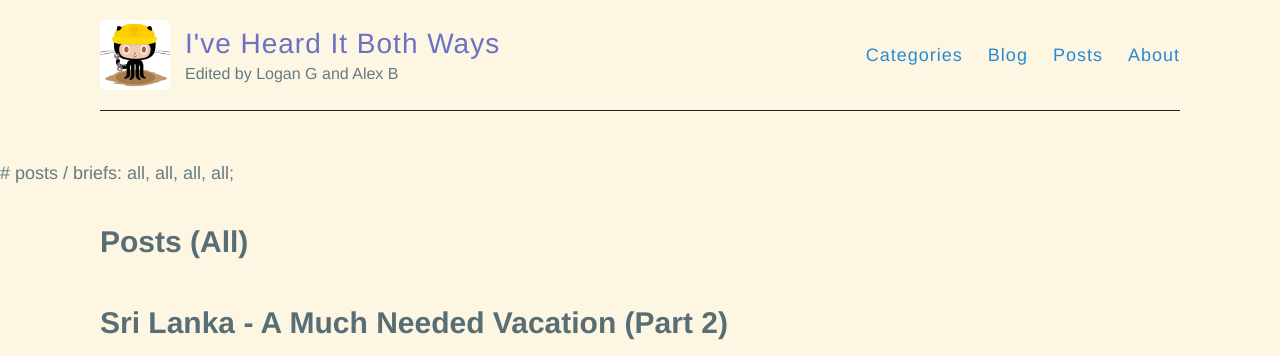
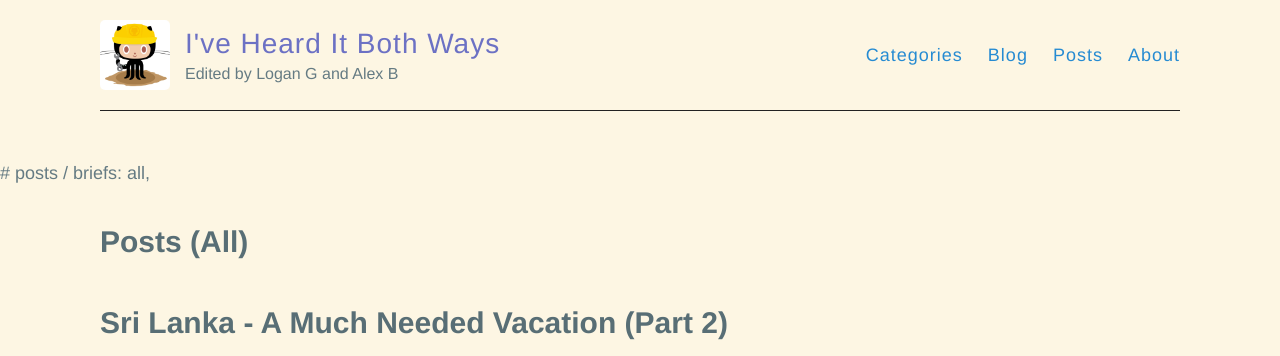
Before and after one commit to hencefarthing/hencefarthing.github.io, a Jekyll site: the page built from posts.md, in a window 1280 px wide and 900 px high. Shown: the top 356 px of the window. Built offline with Jekyll 4.4.1, drawn with Linux system fonts in a browser that asks for light colours.

Commit message:
testing #2 empty string / undefined var

```diff
--- a/_layouts/default.html
+++ b/_layouts/default.html
@@ -39,9 +39,9 @@
     <div>
       # posts / briefs:
       {{ page.display_num_posts }},
-      {{ page.display_num_posts == empty }},
-      {{ page.display_num_posts == "" }},
-      {{ page.display_num_posts == nil }};
+      {% if page.display_num_posts == empty %}empty, {% endif %}
+      {% if page.display_num_posts == "" %}"", {% endif %}
+      {% if page.display_num_posts == nil %}nil, {% endif %}
       {{ page.display_num_briefs }}
     </div>
 
```
